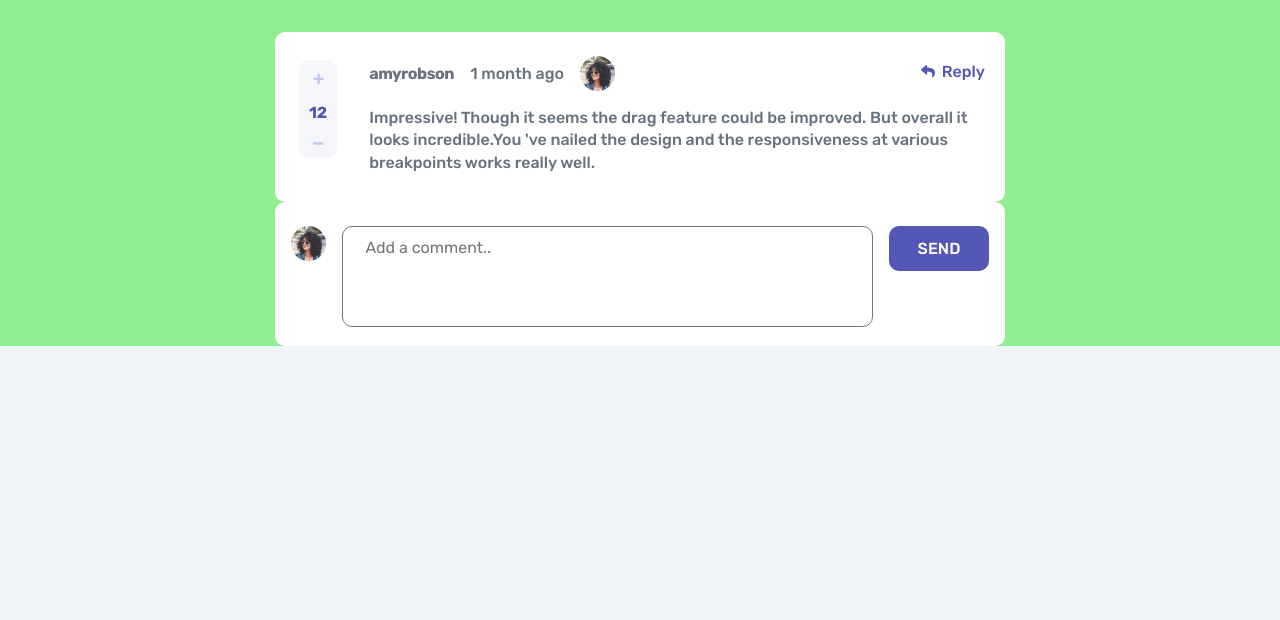
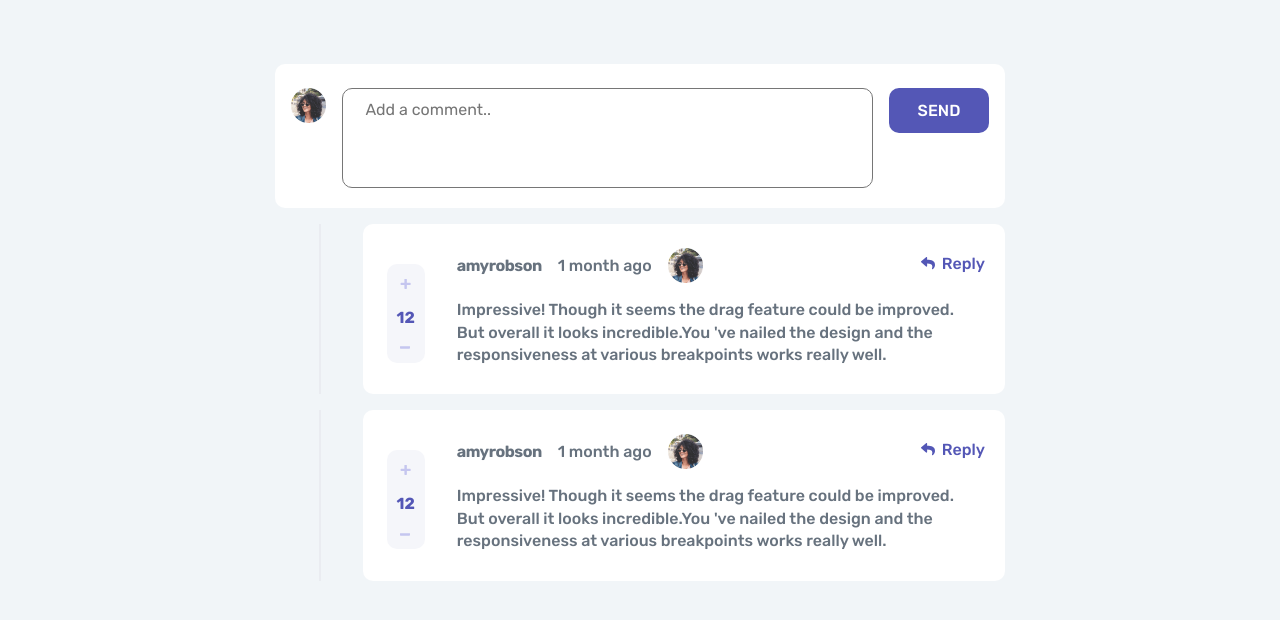
Before and after one commit to longan177/interative-comment, a React (Create React App) app: page / in a window 1280 px wide. Shown: the top 620 px of the page. Built offline with nearby package versions, Linux system fonts and the light colour scheme; no server answers.

Commit message:
fetch data from json.db

```diff
--- a/src/MainComponent.js
+++ b/src/MainComponent.js
@@ -1,12 +1,21 @@
-import React from "react";
+import React, { useState, useEffect } from "react";
 import CommentCard from "./component/CommentCard";
 import ReplyCard from "./component/ReplyCard";
 
 function MainComponent() {
   return (
     <div className="comment-container">
-      <CommentCard />
-      <ReplyCard />
+      <ul>
+        <li>
+          <ReplyCard />
+        </li>
+        <li>
+          <CommentCard />
+        </li>
+        <li>
+          <CommentCard />
+        </li>
+      </ul>
     </div>
   );
 }
--- a/src/component/CommentCard.js
+++ b/src/component/CommentCard.js
@@ -1,11 +1,29 @@
-import React from "react";
+import React, { useEffect, useState } from "react";
 import { deleteIcon, minus, plus, reply } from "./Icon";
 
 function CommentCard() {
+  const [comment, setcomment] = useState("");
+  const [currentUser, setcurrentUser] = useState("");
+  useEffect(() => {
+    const fetchData = async () => {
+      const response = await fetch(
+        "https://my-json-server.typicode.com/longan177/mockjson-comment-interative/db"
+      );
+      const data = await response.json();
+      setcomment(data.comments);
+      setcurrentUser(data.currentUser);
+      console.log(data);
+      console.log(comment);
+    };
+    fetchData();
+  }, []);
+
   return (
-    <div className="comment-card">
+    <div className="comment-card-wrapper">
+      <div className="comment-card layerTwo">
         <article>
           <header>
+            {currentUser.username}
             <img
               className="avatar"
               src="/images/avatars/image-amyrobson.png"
@@ -31,6 +49,7 @@ function CommentCard() {
           </button>
         </footer>
       </div>
+    </div>
   );
 }
 
--- a/src/component/Icon.js
+++ b/src/component/Icon.js
@@ -28,6 +28,7 @@ export const minus = (
 export const plus = (
   <svg width="11" height="11" xmlns="http://www.w3.org/2000/svg">
     <path
+      className="plus-icon"
       d="M6.33 10.896c.137 0 .255-.05.354-.149.1-.1.149-.217.149-.354V7.004h3.315c.136 0 .254-.05.354-.149.099-.1.148-.217.148-.354V5.272a.483.483 0 0 0-.148-.354.483.483 0 0 0-.354-.149H6.833V1.4a.483.483 0 0 0-.149-.354.483.483 0 0 0-.354-.149H4.915a.483.483 0 0 0-.354.149c-.1.1-.149.217-.149.354v3.37H1.08a.483.483 0 0 0-.354.15c-.1.099-.149.217-.149.353v1.23c0 .136.05.254.149.353.1.1.217.149.354.149h3.333v3.39c0 .136.05.254.15.353.098.1.216.149.353.149H6.33Z"
       fill="#C5C6EF"
     />
--- a/src/index.css
+++ b/src/index.css
@@ -73,6 +73,11 @@ body {
 ul {
   list-style-type: none;
 }
+
+li {
+  margin-bottom: 1rem;
+}
+
 a {
   text-decoration: none;
 }
@@ -141,8 +146,8 @@ button {
 }
 /* comment container */
 .comment-container {
-  padding-top: 2rem;
-  background-color: lightgreen;
+  padding-top: 4rem;
+  /* background-color: lightgreen; */
   max-width: var(--max-width);
   margin: auto;
 }
@@ -252,7 +257,8 @@ button {
     flex-direction: column;
     /* background-color: red; */
     gap: 0.2rem;
-    align-self: center;
+    align-self: flex-start;
+    margin-top: 2rem;
   }
   .vote-number button {
     padding: 0.8;
@@ -340,3 +346,28 @@ button {
     order: 3;
   }
 }
+
+/* laterTwo */
+.comment-card-wrapper {
+  /* background-color: red; */
+  max-width: 730px;
+  margin: auto;
+  /* background-color: lightcoral; */
+  position: relative;
+  width: 92%;
+}
+.layerTwo {
+  /* background-color: gold; */
+  width: 88%;
+  margin: 0 0 0 auto;
+}
+
+.comment-card-wrapper::before {
+  content: " ";
+  width: 2px;
+  height: 100%;
+  background-color: var(--clr-light-gray);
+  position: absolute;
+  left: 6%;
+}
+/* laterTwo */
```
Also changed, not shown: src/data.json (line endings or trailing spaces). Lines whose indentation alone changed are shown as unchanged.
